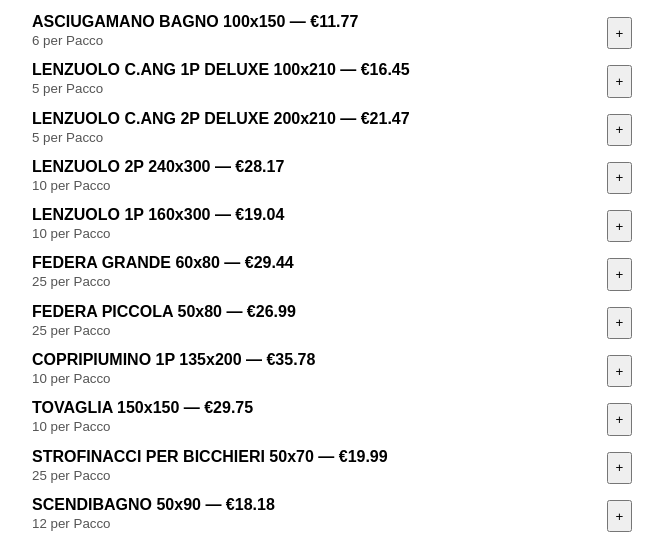
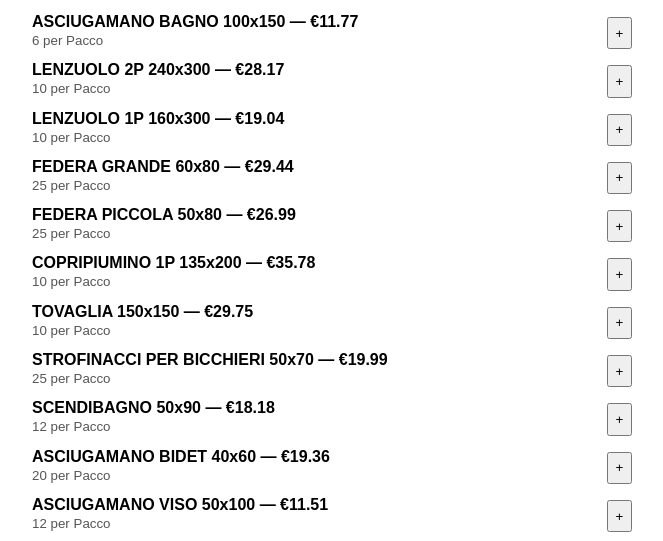
Before and after one commit to MUSEFacility/webshopEXgarda, a website: page public/index.html in a window 1280 px wide. Shown: the part 191-732 px from the top of the page, without its empty margins (308-971 px from the left). Drawn offline with Linux system fonts and the light colour scheme.

Commit message:
Update index.html

```diff
--- a/public/index.html
+++ b/public/index.html
@@ -111,18 +111,16 @@
     <script>
       const PRODUCTS = [
         { id: 1, title: "ASCIUGAMANO BAGNO 100x150", description: "6 per Pacco", price: 11.77 },
-        { id: 2, title: "LENZUOLO C.ANG 1P DELUXE 100x210", description: "5 per Pacco", price: 16.45 },
-        { id: 3, title: "LENZUOLO C.ANG 2P DELUXE 200x210", description: "5 per Pacco", price: 21.47 },
-        { id: 4, title: "LENZUOLO 2P 240x300", description: "10 per Pacco", price: 28.17 },
-        { id: 5, title: "LENZUOLO 1P 160x300", description: "10 per Pacco", price: 19.04 },
-        { id: 6, title: "FEDERA GRANDE 60x80", description: "25 per Pacco", price: 29.44 },
-        { id: 7, title: "FEDERA PICCOLA 50x80", description: "25 per Pacco", price: 26.99 },
-        { id: 8, title: "COPRIPIUMINO 1P 135x200", description: "10 per Pacco", price: 35.78 },
-        { id: 9, title: "TOVAGLIA 150x150", description: "10 per Pacco", price: 29.75 },
-        { id: 10, title: "STROFINACCI PER BICCHIERI 50x70", description: "25 per Pacco", price: 19.99 },
-        { id: 11, title: "SCENDIBAGNO 50x90", description: "12 per Pacco", price: 18.18 },
-        { id: 12, title: "ASCIUGAMANO BIDET 40x60", description: "20 per Pacco", price: 19.36 },
-        { id: 13, title: "ASCIUGAMANO VISO 50x100", description: "12 per Pacco", price: 11.51 },
+        { id: 2, title: "LENZUOLO 2P 240x300", description: "10 per Pacco", price: 28.17 },
+        { id: 3, title: "LENZUOLO 1P 160x300", description: "10 per Pacco", price: 19.04 },
+        { id: 4, title: "FEDERA GRANDE 60x80", description: "25 per Pacco", price: 29.44 },
+        { id: 5, title: "FEDERA PICCOLA 50x80", description: "25 per Pacco", price: 26.99 },
+        { id: 6, title: "COPRIPIUMINO 1P 135x200", description: "10 per Pacco", price: 35.78 },
+        { id: 7, title: "TOVAGLIA 150x150", description: "10 per Pacco", price: 29.75 },
+        { id: 8, title: "STROFINACCI PER BICCHIERI 50x70", description: "25 per Pacco", price: 19.99 },
+        { id: 9, title: "SCENDIBAGNO 50x90", description: "12 per Pacco", price: 18.18 },
+        { id: 10, title: "ASCIUGAMANO BIDET 40x60", description: "20 per Pacco", price: 19.36 },
+        { id: 11, title: "ASCIUGAMANO VISO 50x100", description: "12 per Pacco", price: 11.51 },
       ];
       const cart = [];
 
```
